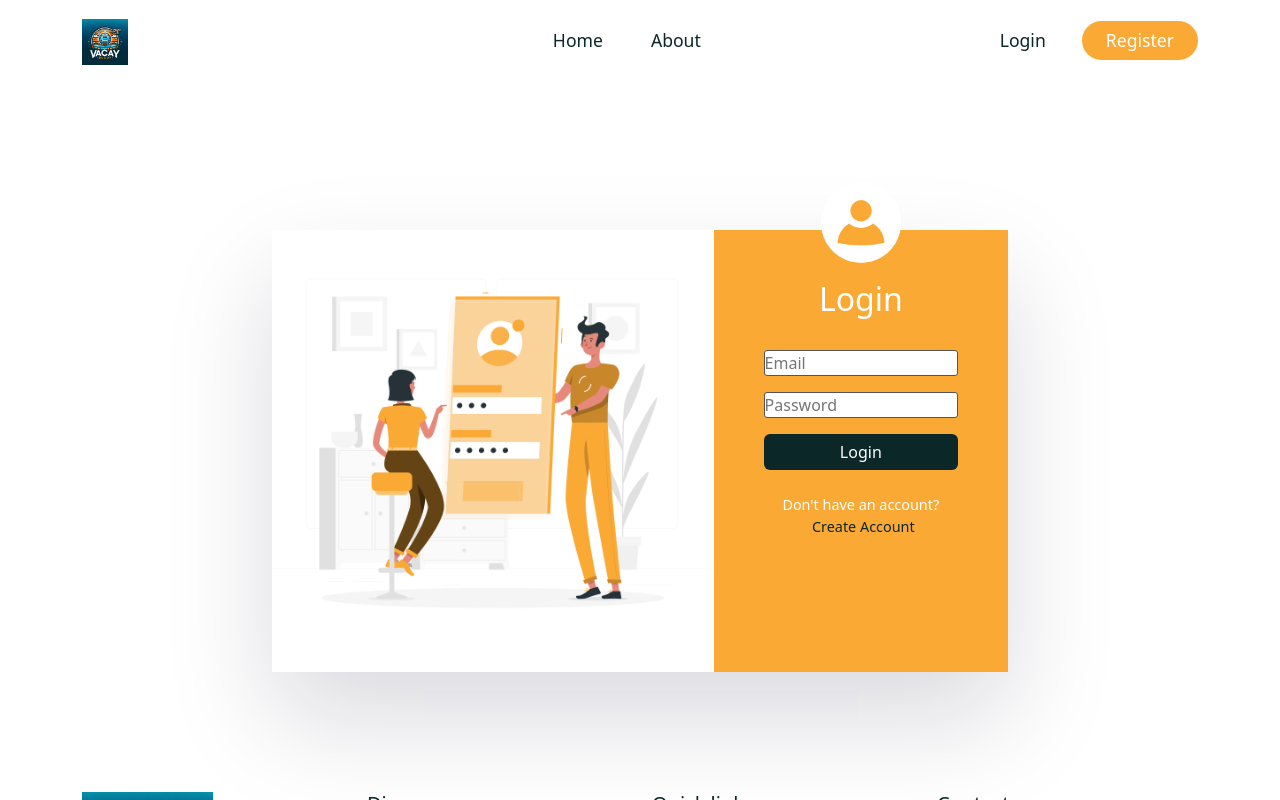
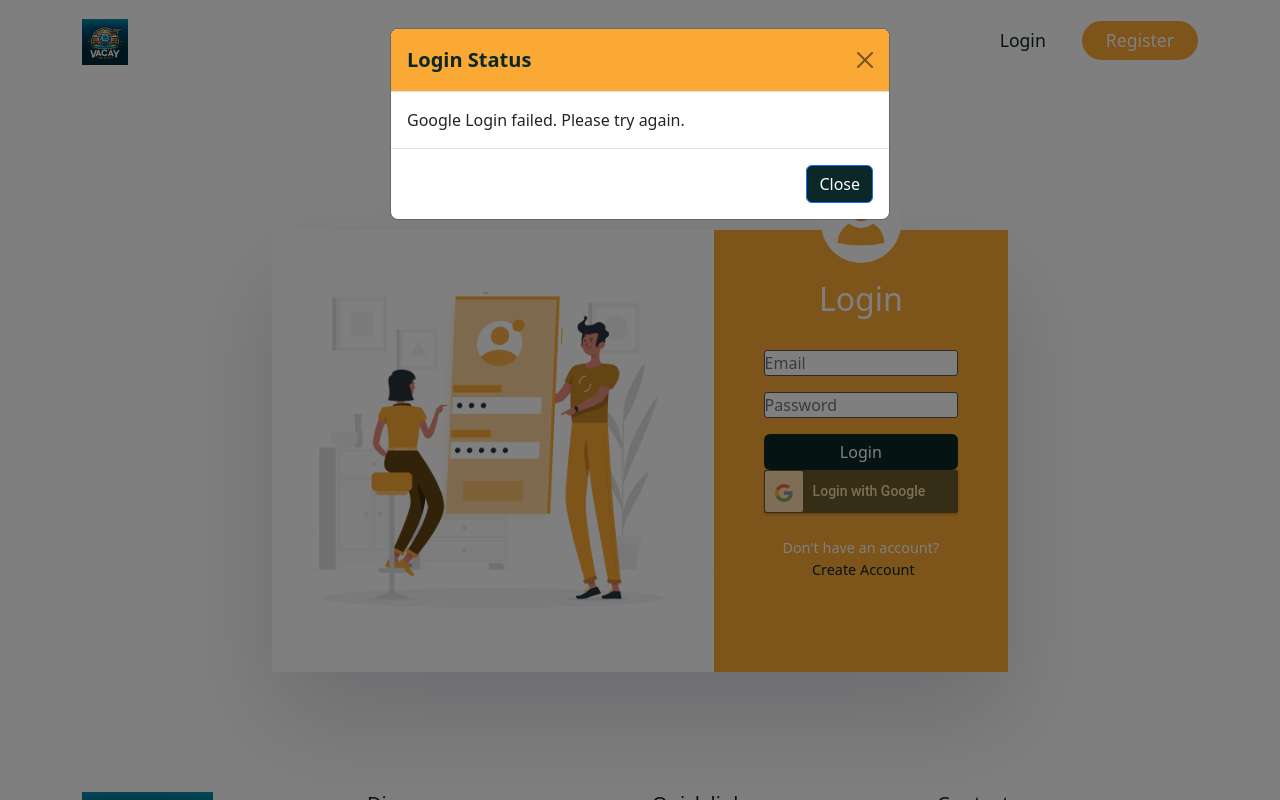
Before and after one commit to juyee1698/Tour-Management-System, a React (Create React App) app in the folder frontend/: page /login in a window 1280 px wide. Shown: the top 800 px of the page. Built offline with nearby package versions, Linux system fonts and the light colour scheme; a web font is replaced by a local one.

Commit message:
google oauth frontend

```diff
--- a/frontend/package.json
+++ b/frontend/package.json
@@ -9,6 +9,7 @@
     "bootstrap": "^5.2.3",
     "react": "^18.2.0",
     "react-dom": "^18.2.0",
+    "react-google-login": "^5.2.2",
     "react-responsive-masonry": "^2.1.7",
     "react-router-dom": "^6.6.1",
     "react-scripts": "5.0.1",
--- a/frontend/src/pages/Login.jsx
+++ b/frontend/src/pages/Login.jsx
@@ -3,6 +3,7 @@ import { Container, Row, Col, Form, FormGroup, Button, Modal, ModalHeader, Modal
 import { Link, useNavigate } from 'react-router-dom';
 import '../styles/login.css';
 import { loginUser } from '../apiService.js';
+import { GoogleLogin } from 'react-google-login';
 
 import loginImg from '../assets/images/login.png';
 import userIcon from '../assets/images/user.png';
@@ -46,6 +47,21 @@ const Login = () => {
         }
     };
 
+    const handleLoginSuccess = (response) => {
+        console.log('Login Success:', response);
+        localStorage.setItem('token',response.token)
+        localStorage.setItem('userId',response.userId)
+        setTimeout(() => {
+            navigate('/home');
+        }, 2000);
+      };
+
+      const handleLoginFailure = (response) => {
+        console.error('Login Failed:', response);
+        setModalMessage('Google Login failed. Please try again.');
+        toggleModal();
+      };
+
     return (
         <section>
             <Container>
@@ -78,6 +94,15 @@ const Login = () => {
                                     </FormGroup>
                                     <Button className='btn secondary__btn auth__btn' type='submit' >Login</Button>
                                 </Form>
+                                <GoogleLogin
+                                    clientId=""
+                                    buttonText="Login with Google"
+                                    onSuccess={handleLoginSuccess}
+                                    onFailure={handleLoginFailure}
+                                    cookiePolicy={'single_host_origin'}
+                                    className="google__btn auth__btn"
+                                />
+
                                 <p>Don't have an account? <Link to='/register' >Create Account</Link></p>
                             </div>
                         </div>
```
Also changed, not shown: 1 other file (tests, documents, lock files or other folders).
